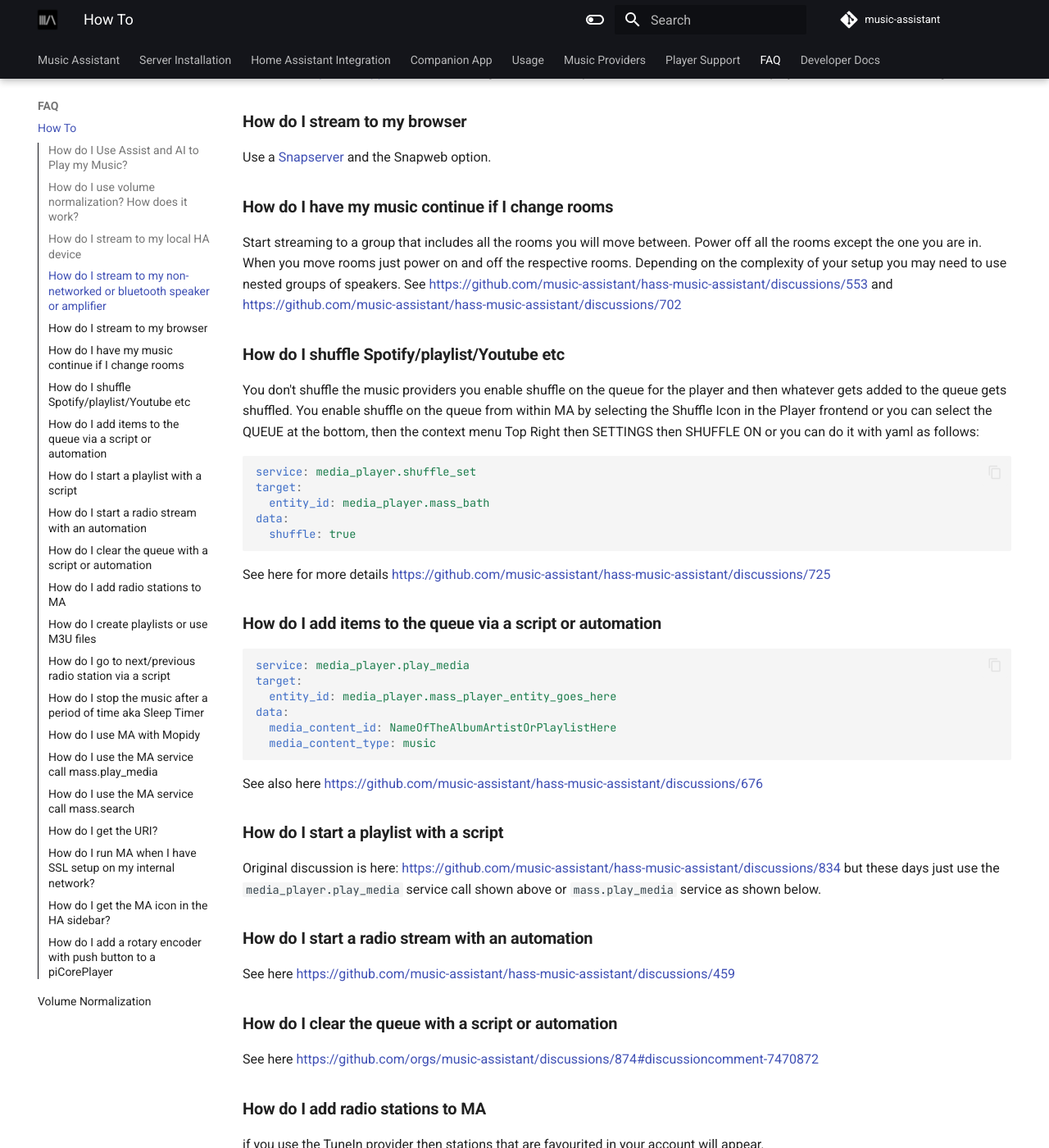
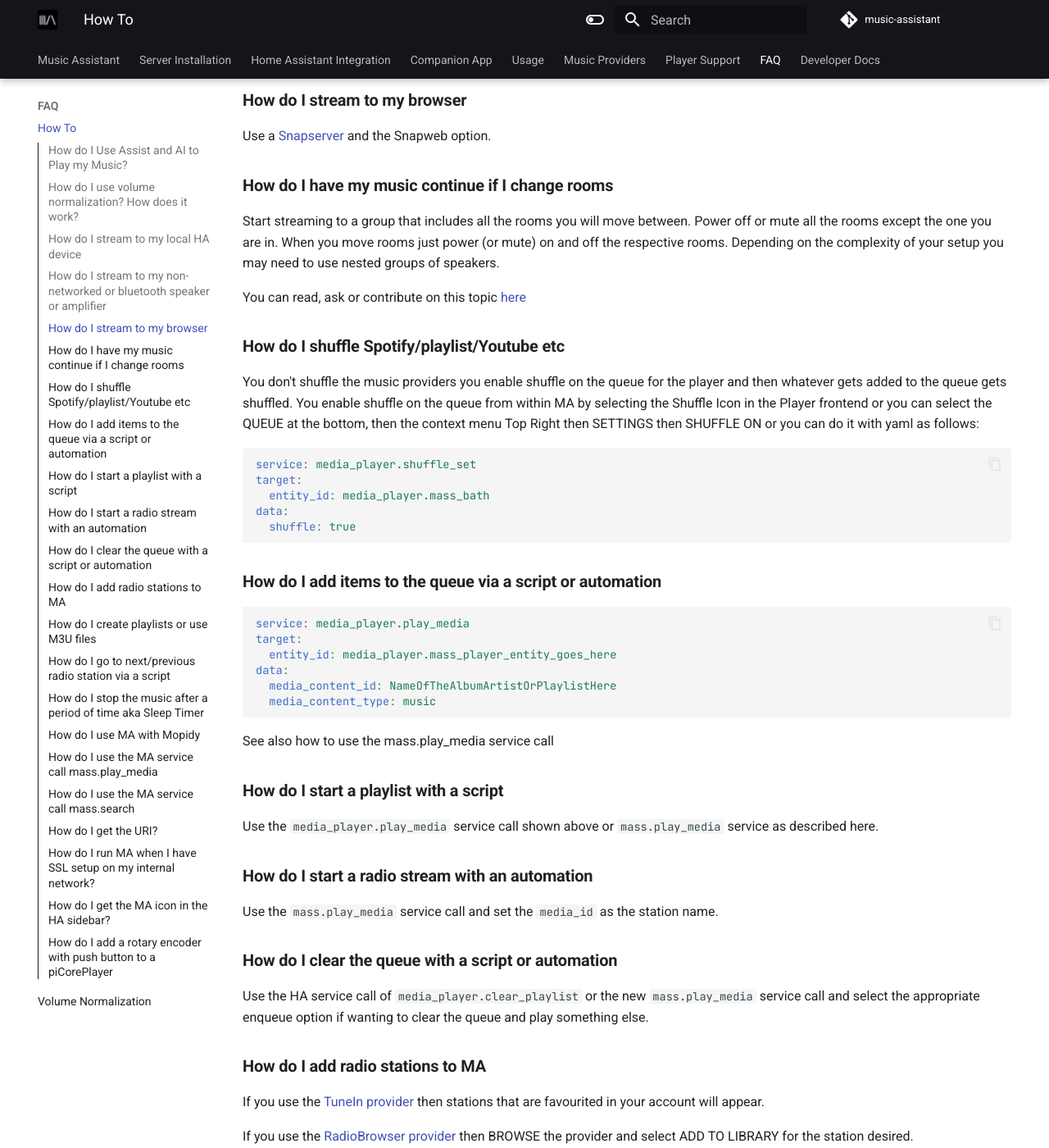
Before and after one commit to pwbriggs/music-assistant.github.io, an MkDocs documentation site: the page built from docs/faq/how-to.md, in a window 1280 px wide and 1400 px high, scrolled down 813 px. Shown: the whole window at 82% size. Built offline with MkDocs 1.6.1 and Material for MkDocs 9.7.7, drawn with Linux system fonts in a browser that asks for light colours; some of the changed text lies outside the part shown.

Commit message:
Removed the majority of GH links
Content added in lieu

````diff
--- a/docs/faq/how-to.md
+++ b/docs/faq/how-to.md
@@ -1,12 +1,12 @@
 ### **How do I Use Assist and AI to Play my Music?**
 
-See here: https://github.com/orgs/music-assistant/discussions/710#discussioncomment-7987528
+See [here](../integration.md)
 
 ### **How do I use volume normalization? How does it work?**
 
 The setting in MA is the target level for the volume normalization. MA does not compress the dynamic range (because that is bad for quality) but just adjusts the gain of the entire track based on its overall loudness as measured by the EBU R128 standard. A greater negative value will typically make the track sound less loud but leaves a lot of headroom. However, for each individual track the gain could rise or fall to ensure that the overall loudness of all tracks played is at the selected level. We recommend to use a value between -23 and -17 LUFS (and -17 is the recommended starting point). **Do not** set it too high (close to zero) because that can make your music sound distorted due to clipping.
 
-More details [here](https://github.com/orgs/music-assistant/discussions/710#discussioncomment-7440946)
+More details [here](normalization.md)
 
 ### **How do I stream to my local HA device**
 
@@ -14,7 +14,7 @@
 
 ### **How do I stream to my non-networked or bluetooth speaker or amplifier**
 
-Install a squeeze lite compatible application to your mobile or other devices  (e.g. https://sourceforge.net/projects/lmsclients/files/squeezelite/) which MA will be able to stream to. If you have a spare Raspberry Pi then [PiCoreplayer](https://www.picoreplayer.org) is an excellent solution than can also connect to Bluetooth speakers.
+Install a [squeeze lite compatible application](https://sourceforge.net/projects/lmsclients/files/squeezelite/) to your mobile or other devices which MA will be able to stream to. If you have a spare Raspberry Pi then [PiCoreplayer](https://www.picoreplayer.org) is an excellent solution than can also connect to Bluetooth speakers.
 
 See here for info on [how to run squeezelite on Windows](https://github.com/orgs/music-assistant/discussions/1123#discussioncomment-6652948)
 
@@ -26,7 +26,9 @@
 
 ### **How do I have my music continue if I change rooms**
 
-Start streaming to a group that includes all the rooms you will move between. Power off all the rooms except the one you are in. When you move rooms just power on and off the respective rooms. Depending on the complexity of your setup you may need to use nested groups of speakers. See https://github.com/music-assistant/hass-music-assistant/discussions/553 and https://github.com/music-assistant/hass-music-assistant/discussions/702
+Start streaming to a group that includes all the rooms you will move between. Power off or mute all the rooms except the one you are in. When you move rooms just power (or mute) on and off the respective rooms. Depending on the complexity of your setup you may need to use nested groups of speakers.
+
+You can read, ask or contribute on this topic [here](https://github.com/orgs/music-assistant/discussions/702)
 
 ### **How do I shuffle Spotify/playlist/Youtube etc**
 
@@ -39,8 +41,6 @@
   shuffle: true
 ```
 
-See here for more details https://github.com/music-assistant/hass-music-assistant/discussions/725
-
 ### **How do I add items to the queue via a script or automation**
 
 ``` yaml
@@ -52,34 +52,34 @@
   media_content_type: music
 ```
 
-See also here https://github.com/music-assistant/hass-music-assistant/discussions/676
+See also how to use the mass.play_media service call
 
 ### **How do I start a playlist with a script**
 
-Original discussion is here: https://github.com/music-assistant/hass-music-assistant/discussions/834 but these days just use the `media_player.play_media` service call shown above or `mass.play_media` service as shown below.
+Use the `media_player.play_media` service call shown above or `mass.play_media` service as described here.
 
 ### **How do I start a radio stream with an automation**
 
-See here https://github.com/music-assistant/hass-music-assistant/discussions/459
+Use the `mass.play_media` service call and set the `media_id` as the station name.
 
 ### **How do I clear the queue with a script or automation**
 
-See here https://github.com/orgs/music-assistant/discussions/874#discussioncomment-7470872
+Use the HA service call of `media_player.clear_playlist` or the new `mass.play_media` service call and select the appropriate enqueue option if wanting to clear the queue and play something else.
 
 ### **How do I add radio stations to MA**
 
-if you use the TuneIn provider then stations that are favourited in your account will appear.
+If you use the [TuneIn provider](../music-providers/tunein.md) then stations that are favourited in your account will appear.
 
-if you use the RadioBrowser provider then BROWSE the provider and select ADD TO LIBRARY for the station desired.
+If you use the [RadioBrowser provider](../music-providers/radio-browser.md) then BROWSE the provider and select ADD TO LIBRARY for the station desired.
 
 Direct entry of stations can be done by navigating to the radio stations page and selecting the menu top right and ADD ITEM FROM URL
 This will also work for locally hosted streams such as from Icecast.
 
 ### **How do I create playlists or use M3U files**
 
-See here https://github.com/music-assistant/hass-music-assistant/discussions/661
+You can create playlists from the MA UI. Adding items can also be done feom the UI.
 
-Acceptable formats are:
+If wanting to create playlists manually acceptable formats are:
 ```
 (file in same folder as playlist):
 05 Blue Christmas.flac
@@ -112,11 +112,11 @@
 
 ### **How do I use the MA service call `mass.play_media`**
 
-See here: https://github.com/orgs/music-assistant/discussions/710#discussioncomment-7440789
+See [here](massplaymedia.md)
 
 ### **How do I use the MA service call `mass.search`**
 
-See here: https://github.com/orgs/music-assistant/discussions/710#discussioncomment-7440790
+See [here](masssearch.md)
 
 ### **How do I get the URI?**
 
````
